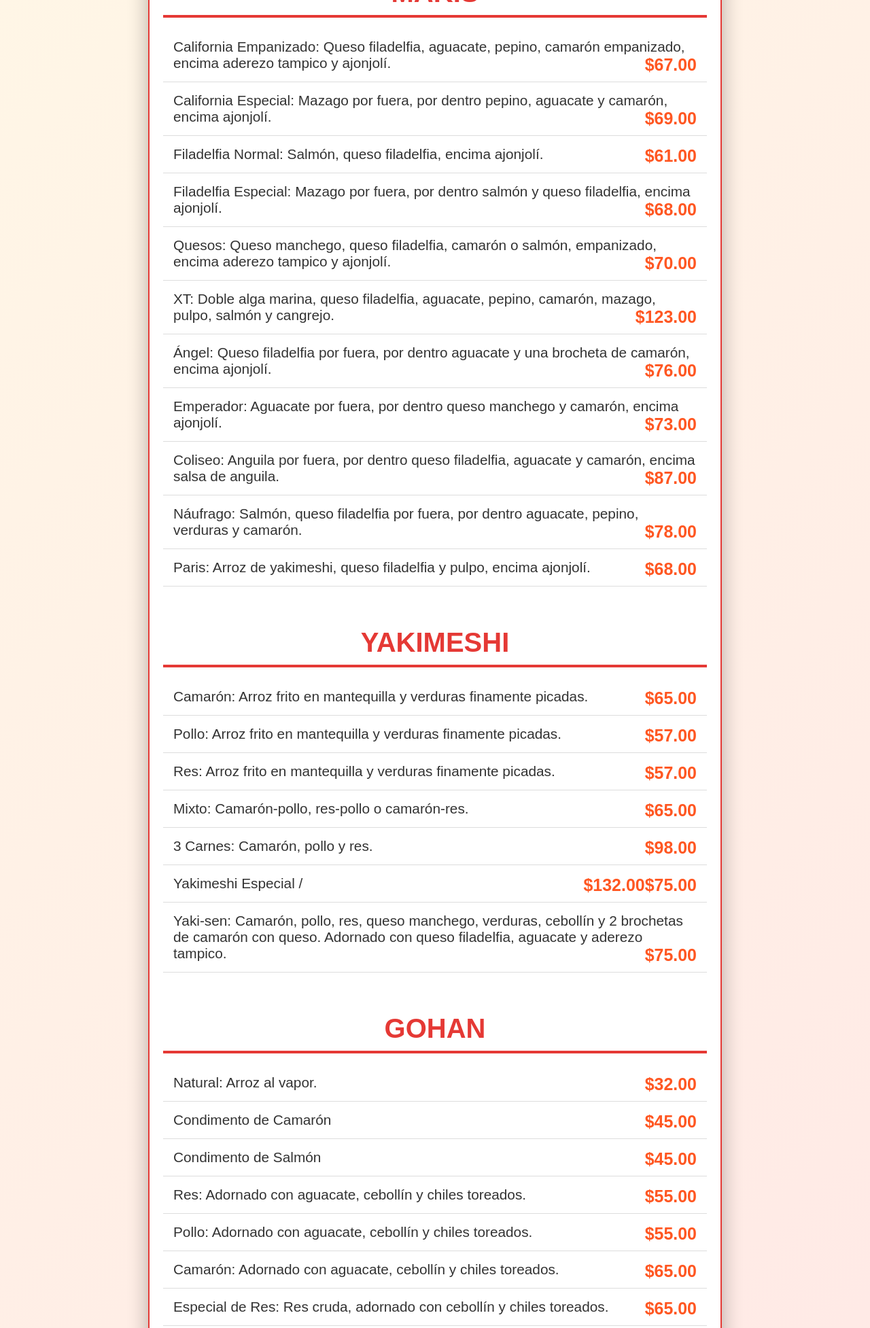
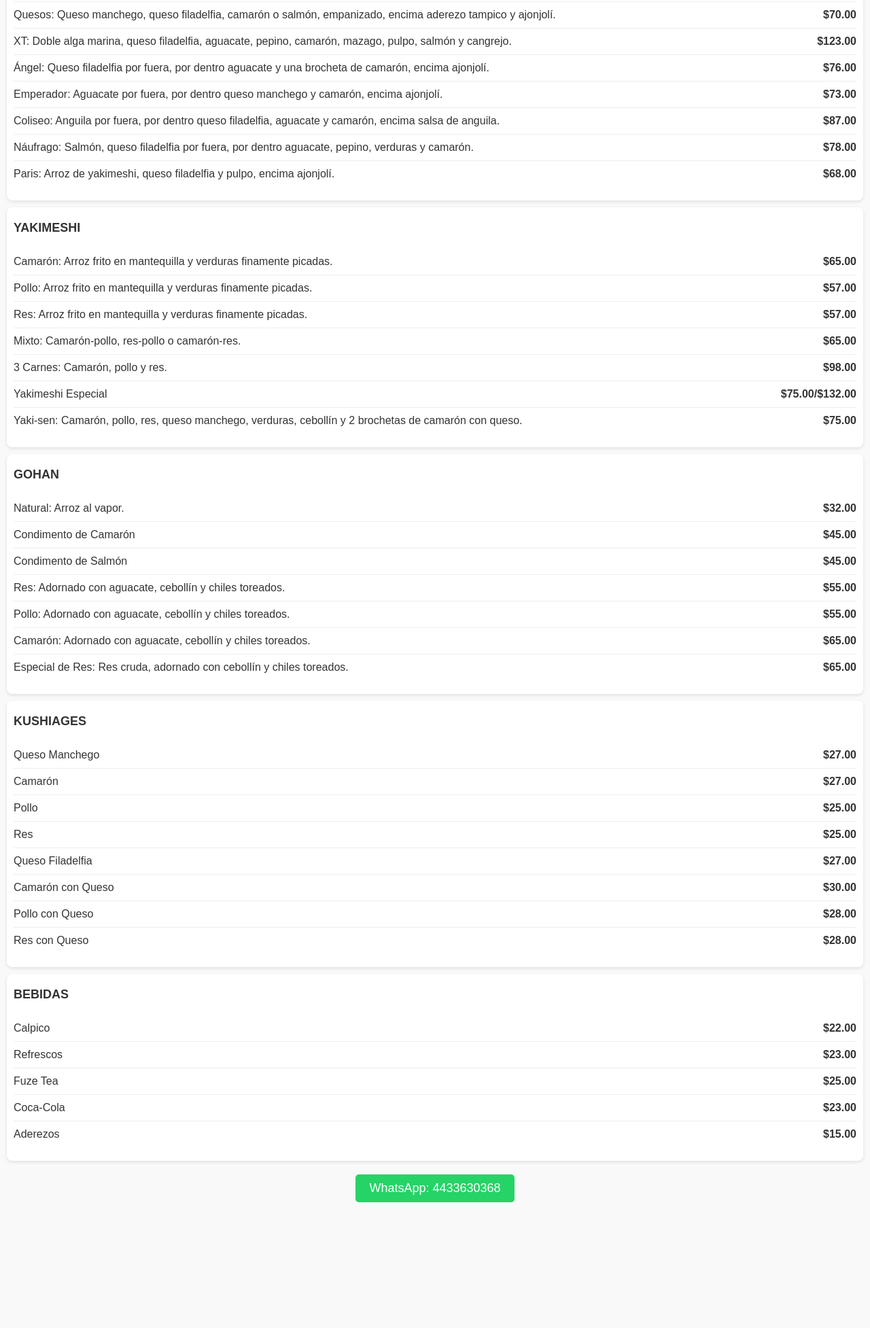
Before and after one commit to ZaidRuiz/ZaidRuiz.github.io, a plain HTML site: page index.html in a window 1280 px wide. Shown: the part 302-2256 px from the top of the page at 68% size. After the commit the page ends 2081 px from the top, so only its background shows below. Drawn offline with Linux system fonts and the light colour scheme.

Commit message:
Update index.html

```diff
--- a/index.html
+++ b/index.html
@@ -3,266 +3,155 @@
 <head>
     <meta charset="UTF-8">
     <meta name="viewport" content="width=device-width, initial-scale=1.0">
-    <title>Makis centro</title>
+    <title>Makis Centro - Menú</title>
     <style>
-        /* Estilos generales para el cuerpo */
+        /* Estilo base */
         body {
-            font-family: 'Noto Sans JP', sans-serif;
-            background: linear-gradient(135deg, #fff7e6, #ffe6e6); /* Degradado vibrante */
+            font-family: 'Arial', sans-serif;
+            background-color: #f9f9f9;
             margin: 0;
-            padding: 0;
+            padding: 10px;
             color: #333;
         }
-
-        /* Contenedor del menú */
-        .menu-container {
-            max-width: 800px;
-            margin: 100px auto 20px;
-            padding: 20px;
+        h1 {
+            text-align: center;
+            color: #444;
+            margin-bottom: 20px;
+        }
+        .menu-section {
+            margin-bottom: 10px;
             background-color: #fff;
-            box-shadow: 0 10px 30px rgba(0, 0, 0, 0.3); /* Sombra más intensa */
-            border-radius: 20px;
-            border: 2px solid #E53935; /* Borde más marcado */
-            transition: transform 0.3s; /* Transición al hover */
+            padding: 10px;
+            border-radius: 8px;
+            box-shadow: 0 2px 5px rgba(0, 0, 0, 0.1);
+        }
+        .menu-section h2 {
+            margin: 0;
+            font-size: 18px;
+            color: #333;
+            padding: 10px 0;
+        }
+        .menu-items {
+            padding: 10px 0;
+        }
+        .menu-item {
+            padding: 10px 0;
+            border-bottom: 1px solid #eee;
+            font-size: 16px;
+        }
+        .menu-item:last-child {
+            border-bottom: none;
+        }
+        .menu-item span {
+            font-weight: bold;
+            float: right;
         }
 
-        .menu-container:hover {
-            transform: scale(1.02); /* Efecto de escala al hover */
+        /* Estilo del botón de contacto */
+        .whatsapp {
+            margin-top: 20px;
+            text-align: center;
+        }
+        .whatsapp a {
+            background-color: #25D366;
+            color: white;
+            padding: 10px 20px;
+            border-radius: 5px;
+            text-decoration: none;
+            font-size: 18px;
+            display: inline-block;
         }
 
-        /* Encabezados */
-        h1, h2 {
-            text-align: center;
-            color: #E53935; /* Color vibrante */
-            margin-bottom: 10px;
-        }
-
-        h1 {
-            font-size: 3em; /* Tamaño aumentado */
-            font-weight: bold;
-            text-transform: uppercase;
-            letter-spacing: 3px;
-            text-shadow: 2px 2px 4px rgba(0, 0, 0, 0.2); /* Sombra en el texto */
-        }
-
-        h2 {
-            font-size: 2.5em;
-            margin-top: 20px;
-            padding-bottom: 10px;
-            border-bottom: 4px solid #E53935; /* Línea más gruesa */
-            color: #E53935;
-        }
-
-        /* Estilo de las listas */
-        ul {
-            list-style-type: none;
-            padding-left: 0;
-        }
-
-        li {
-            padding: 15px;
-            border-bottom: 1px solid #ddd;
-            font-size: 1.3em; /* Aumento de tamaño */
-            transition: background 0.3s;
-        }
-
-        li:hover {
-            background: #ffebcc; /* Fondo al pasar el mouse */
-            color: #E53935; /* Color del texto al pasar el mouse */
-            font-weight: bold; /* Hacer el texto más destacado */
-        }
-
-        /* Precios */
-        .price {
-            float: right;
-            font-weight: bold;
-            color: #FF5722; /* Color vibrante para precios */
-            font-size: 1.2em; /* Tamaño de fuente aumentado */
-        }
-
-        .category {
-            margin-top: 30px;
-            padding-top: 10px;
-        }
-
-        /* Barra de navegación fija */
-        nav {
-            position: fixed;
-            top: 0;
-            width: 100%;
-            background-color: #E53935;
-            color: white;
-            padding: 20px; /* Aumento de padding */
-            text-align: center;
-            font-size: 1.5em; /* Aumento de tamaño */
-            z-index: 1000;
-            display: flex;
-            justify-content: space-between;
-            align-items: center;
-            box-shadow: 0 4px 15px rgba(0, 0, 0, 0.3); /* Sombra más intensa */
-        }
-
-        /* Icono del menú (hamburguesa) */
-        .menu-icon {
-            font-size: 2em;
-            cursor: pointer;
-            display: none;
-        }
-
-        nav a {
-            color: white;
-            text-decoration: none;
-            padding: 15px 25px; /* Aumento de padding */
-            transition: background 0.3s;
-            border-radius: 5px; /* Bordes redondeados */
-        }
-
-        nav a:hover {
-            background: rgba(255, 255, 255, 0.2); /* Fondo al pasar el mouse */
-            box-shadow: 0 2px 10px rgba(255, 255, 255, 0.3); /* Sombra al hover */
-        }
-
-        /* Estilos para el menú desplegable */
-        .menu-items {
-            display: none;
-            flex-direction: column;
-            width: 100%;
-            background-color: #E53935;
-            text-align: center;
-        }
-
-        .menu-items a {
-            padding: 15px 0;
-            border-bottom: 1px solid white;
-            width: 100%;
-        }
-
-        /* Botón en móviles */
-        .menu-button {
-            display: none;
-            font-size: 1.5em;
-        }
-
-        /* Adaptación para dispositivos móviles */
+        /* Diseño para pantallas más pequeñas */
         @media (max-width: 768px) {
-            nav {
-                flex-direction: column;
-                align-items: flex-start;
+            h1 {
+                font-size: 24px;
             }
-
-            .menu-icon {
-                display: block;
-            }
-
-            .menu-items {
-                display: none;
-                width: 100%;
-            }
-
-            nav a {
-                padding: 10px 0;
+            .menu-item {
+                font-size: 14px;
             }
         }
     </style>
 </head>
 <body>
+    <h1>Makis Centro - Menú</h1>
 
-<!-- Barra de navegación fija con menú desplegable -->
-<nav>
-    <span class="menu-icon" onclick="toggleMenu()">&#9776;</span>
-    <div class="menu-items" id="menuItems">
-        <a href="#makis">Makis</a>
-        <a href="#yakimeshi">Yakimeshi</a>
-        <a href="#gohan">Gohan</a>
-        <a href="#kushiages">Kushiages</a>
-        <a href="#bebidas">Bebidas</a>
-    </div>
-</nav>
-
-<div class="menu-container">
-    <h1>Makis centro</h1>
-
-    <div class="category" id="makis">
+    <!-- Sección MAKIS -->
+    <div class="menu-section">
         <h2>MAKIS</h2>
-        <ul>
-            <li>California Empanizado: Queso filadelfia, aguacate, pepino, camarón empanizado, encima aderezo tampico y ajonjolí. <span class="price">$67.00</span></li>
-            <li>California Especial: Mazago por fuera, por dentro pepino, aguacate y camarón, encima ajonjolí. <span class="price">$69.00</span></li>
-            <li>Filadelfia Normal: Salmón, queso filadelfia, encima ajonjolí. <span class="price">$61.00</span></li>
-            <li>Filadelfia Especial: Mazago por fuera, por dentro salmón y queso filadelfia, encima ajonjolí. <span class="price">$68.00</span></li>
-            <li>Quesos: Queso manchego, queso filadelfia, camarón o salmón, empanizado, encima aderezo tampico y ajonjolí. <span class="price">$70.00</span></li>
-            <li>XT: Doble alga marina, queso filadelfia, aguacate, pepino, camarón, mazago, pulpo, salmón y cangrejo. <span class="price">$123.00</span></li>
-            <li>Ángel: Queso filadelfia por fuera, por dentro aguacate y una brocheta de camarón, encima ajonjolí. <span class="price">$76.00</span></li>
-            <li>Emperador: Aguacate por fuera, por dentro queso manchego y camarón, encima ajonjolí. <span class="price">$73.00</span></li>
-            <li>Coliseo: Anguila por fuera, por dentro queso filadelfia, aguacate y camarón, encima salsa de anguila. <span class="price">$87.00</span></li>
-            <li>Náufrago: Salmón, queso filadelfia por fuera, por dentro aguacate, pepino, verduras y camarón. <span class="price">$78.00</span></li>
-            <li>Paris: Arroz de yakimeshi, queso filadelfia y pulpo, encima ajonjolí. <span class="price">$68.00</span></li>
-        </ul>
+        <div class="menu-items">
+            <div class="menu-item">California Empanizado: Queso filadelfia, aguacate, pepino, camarón empanizado, encima aderezo tampico y ajonjolí. <span>$67.00</span></div>
+            <div class="menu-item">California Especial: Mazago por fuera, por dentro pepino, aguacate y camarón, encima ajonjolí. <span>$69.00</span></div>
+            <div class="menu-item">Filadelfia Normal: Salmón, queso filadelfia, encima ajonjolí. <span>$61.00</span></div>
+            <div class="menu-item">Filadelfia Especial: Mazago por fuera, por dentro salmón y queso filadelfia, encima ajonjolí. <span>$68.00</span></div>
+            <div class="menu-item">Quesos: Queso manchego, queso filadelfia, camarón o salmón, empanizado, encima aderezo tampico y ajonjolí. <span>$70.00</span></div>
+            <div class="menu-item">XT: Doble alga marina, queso filadelfia, aguacate, pepino, camarón, mazago, pulpo, salmón y cangrejo. <span>$123.00</span></div>
+            <div class="menu-item">Ángel: Queso filadelfia por fuera, por dentro aguacate y una brocheta de camarón, encima ajonjolí. <span>$76.00</span></div>
+            <div class="menu-item">Emperador: Aguacate por fuera, por dentro queso manchego y camarón, encima ajonjolí. <span>$73.00</span></div>
+            <div class="menu-item">Coliseo: Anguila por fuera, por dentro queso filadelfia, aguacate y camarón, encima salsa de anguila. <span>$87.00</span></div>
+            <div class="menu-item">Náufrago: Salmón, queso filadelfia por fuera, por dentro aguacate, pepino, verduras y camarón. <span>$78.00</span></div>
+            <div class="menu-item">Paris: Arroz de yakimeshi, queso filadelfia y pulpo, encima ajonjolí. <span>$68.00</span></div>
+        </div>
     </div>
 
-    <div class="category" id="yakimeshi">
+    <!-- Sección YAKIMESHI -->
+    <div class="menu-section">
         <h2>YAKIMESHI</h2>
-        <ul>
-            <li>Camarón: Arroz frito en mantequilla y verduras finamente picadas. <span class="price">$65.00</span></li>
-            <li>Pollo: Arroz frito en mantequilla y verduras finamente picadas. <span class="price">$57.00</span></li>
-            <li>Res: Arroz frito en mantequilla y verduras finamente picadas. <span class="price">$57.00</span></li>
-            <li>Mixto: Camarón-pollo, res-pollo o camarón-res. <span class="price">$65.00</span></li>
-            <li>3 Carnes: Camarón, pollo y res. <span class="price">$98.00</span></li>
-            <li>Yakimeshi Especial <span class="price">$75.00</span> / <span class="price">$132.00</span></li>
-            <li>Yaki-sen: Camarón, pollo, res, queso manchego, verduras, cebollín y 2 brochetas de camarón con queso. Adornado con queso filadelfia, aguacate y aderezo tampico. <span class="price">$75.00</span></li>
-        </ul>
+        <div class="menu-items">
+            <div class="menu-item">Camarón: Arroz frito en mantequilla y verduras finamente picadas. <span>$65.00</span></div>
+            <div class="menu-item">Pollo: Arroz frito en mantequilla y verduras finamente picadas. <span>$57.00</span></div>
+            <div class="menu-item">Res: Arroz frito en mantequilla y verduras finamente picadas. <span>$57.00</span></div>
+            <div class="menu-item">Mixto: Camarón-pollo, res-pollo o camarón-res. <span>$65.00</span></div>
+            <div class="menu-item">3 Carnes: Camarón, pollo y res. <span>$98.00</span></div>
+            <div class="menu-item">Yakimeshi Especial <span>$75.00/$132.00</span></div>
+            <div class="menu-item">Yaki-sen: Camarón, pollo, res, queso manchego, verduras, cebollín y 2 brochetas de camarón con queso. <span>$75.00</span></div>
+        </div>
     </div>
 
-    <div class="category" id="gohan">
+    <!-- Sección GOHAN -->
+    <div class="menu-section">
         <h2>GOHAN</h2>
-        <ul>
-            <li>Natural: Arroz al vapor. <span class="price">$32.00</span></li>
-            <li>Condimento de Camarón <span class="price">$45.00</span></li>
-            <li>Condimento de Salmón <span class="price">$45.00</span></li>
-            <li>Res: Adornado con aguacate, cebollín y chiles toreados. <span class="price">$55.00</span></li>
-            <li>Pollo: Adornado con aguacate, cebollín y chiles toreados. <span class="price">$55.00</span></li>
-            <li>Camarón: Adornado con aguacate, cebollín y chiles toreados. <span class="price">$65.00</span></li>
-            <li>Especial de Res: Res cruda, adornado con cebollín y chiles toreados. <span class="price">$65.00</span></li>
-        </ul>
+        <div class="menu-items">
+            <div class="menu-item">Natural: Arroz al vapor. <span>$32.00</span></div>
+            <div class="menu-item">Condimento de Camarón <span>$45.00</span></div>
+            <div class="menu-item">Condimento de Salmón <span>$45.00</span></div>
+            <div class="menu-item">Res: Adornado con aguacate, cebollín y chiles toreados. <span>$55.00</span></div>
+            <div class="menu-item">Pollo: Adornado con aguacate, cebollín y chiles toreados. <span>$55.00</span></div>
+            <div class="menu-item">Camarón: Adornado con aguacate, cebollín y chiles toreados. <span>$65.00</span></div>
+            <div class="menu-item">Especial de Res: Res cruda, adornado con cebollín y chiles toreados. <span>$65.00</span></div>
+        </div>
     </div>
 
-    <div class="category" id="kushiages">
+    <!-- Sección KUSHIAGES -->
+    <div class="menu-section">
         <h2>KUSHIAGES</h2>
-        <ul>
-            <li>Queso Manchego <span class="price">$27.00</span></li>
-            <li>Camarón <span class="price">$27.00</span></li>
-            <li>Pollo <span class="price">$25.00</span></li>
-            <li>Res <span class="price">$25.00</span></li>
-            <li>Queso Filadelfia <span class="price">$27.00</span></li>
-            <li>Camarón con Queso <span class="price">$30.00</span></li>
-            <li>Pollo con Queso <span class="price">$28.00</span></li>
-            <li>Res con Queso <span class="price">$28.00</span></li>
-        </ul>
+        <div class="menu-items">
+            <div class="menu-item">Queso Manchego <span>$27.00</span></div>
+            <div class="menu-item">Camarón <span>$27.00</span></div>
+            <div class="menu-item">Pollo <span>$25.00</span></div>
+            <div class="menu-item">Res <span>$25.00</span></div>
+            <div class="menu-item">Queso Filadelfia <span>$27.00</span></div>
+            <div class="menu-item">Camarón con Queso <span>$30.00</span></div>
+            <div class="menu-item">Pollo con Queso <span>$28.00</span></div>
+            <div class="menu-item">Res con Queso <span>$28.00</span></div>
+        </div>
     </div>
 
-    <div class="category" id="bebidas">
+    <!-- Sección BEBIDAS -->
+    <div class="menu-section">
         <h2>BEBIDAS</h2>
-        <ul>
-            <li>Calpico <span class="price">$22.00</span></li>
-            <li>Refrescos <span class="price">$23.00</span></li>
-            <li>Fuze Tea <span class="price">$25.00</span></li>
-            <li>Coca-Cola <span class="price">$23.00</span></li>
-            <li>Aderezos <span class="price">$15.00</span></li>
-        </ul>
+        <div class="menu-items">
+            <div class="menu-item">Calpico <span>$22.00</span></div>
+            <div class="menu-item">Refrescos <span>$23.00</span></div>
+            <div class="menu-item">Fuze Tea <span>$25.00</span></div>
+            <div class="menu-item">Coca-Cola <span>$23.00</span></div>
+            <div class="menu-item">Aderezos <span>$15.00</span></div>
+        </div>
     </div>
 
-</div>
-
-<script>
-    // Función para desplegar/ocultar el menú en móviles
-    function toggleMenu() {
-        var menu = document.getElementById("menuItems");
-        if (menu.style.display === "block") {
-            menu.style.display = "none";
-        } else {
-            menu.style.display = "block";
-        }
-    }
-</script>
-
+    <!-- Contacto -->
+    <div class="whatsapp">
+        <a href="https://wa.me/4433630368" target="_blank">WhatsApp: 4433630368</a>
+    </div>
 </body>
 </html>
```
